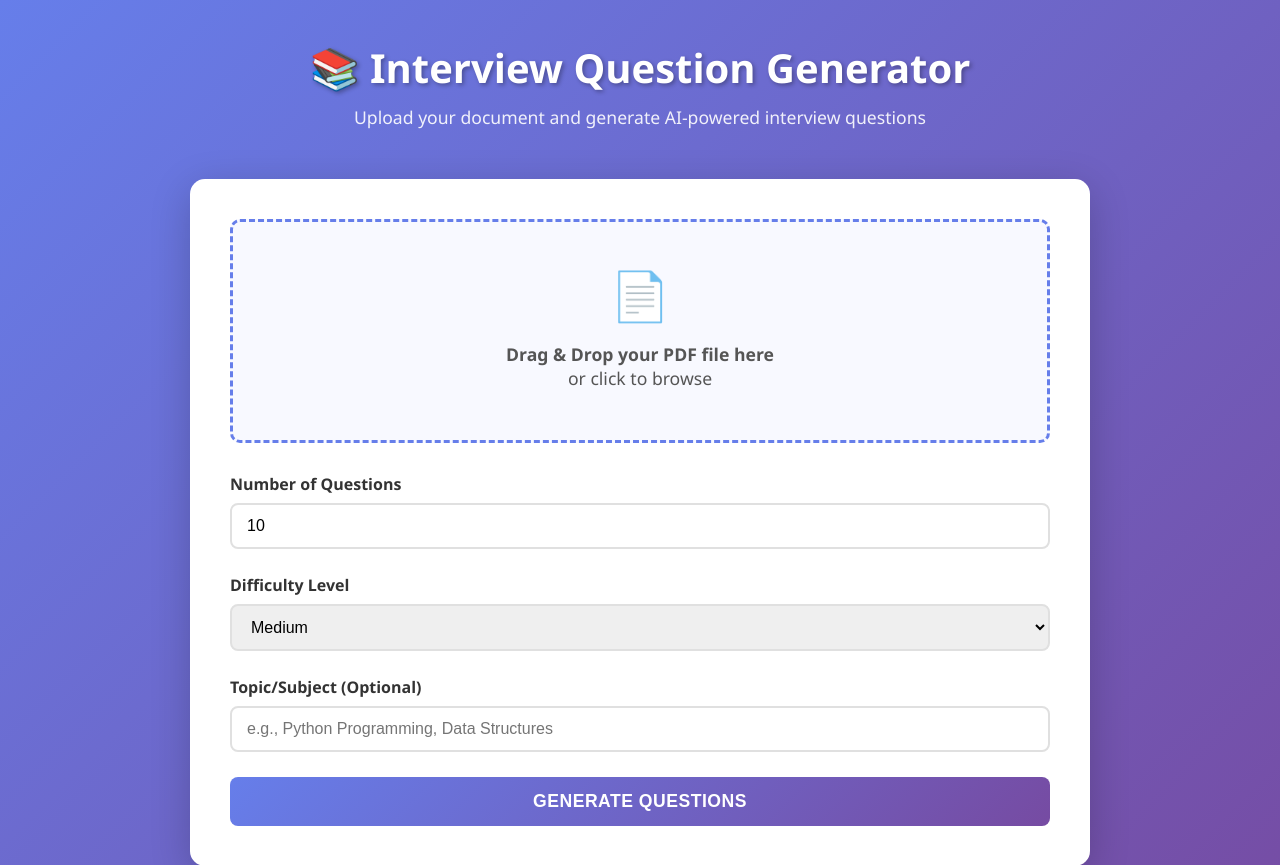
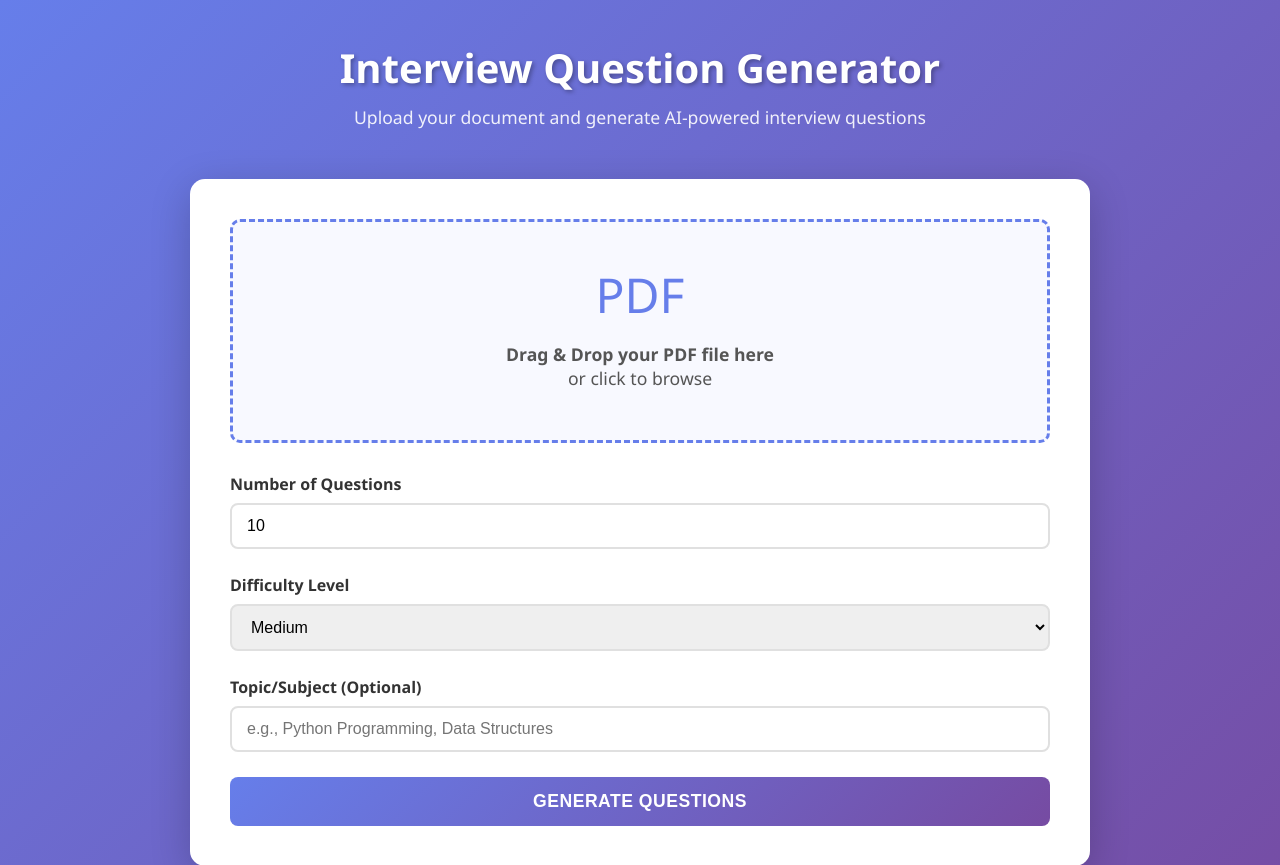
Before and after one commit to Karn2898/GenAI_Projects, a FastAPI app: page / in a window 1280 px wide. Shown: the top 865 px of the page. Run offline with FastAPI, Linux system fonts and the light colour scheme.

Commit message:
added important lines

```diff
--- a/Interview_question_generator/templates/index.html
+++ b/Interview_question_generator/templates/index.html
@@ -310,7 +310,7 @@
 <body>
     <div class="container">
         <header>
-            <h1>📚 Interview Question Generator</h1>
+            <h1>Interview Question Generator</h1>
             <p>Upload your document and generate AI-powered interview questions</p>
         </header>
 
@@ -318,7 +318,7 @@
             <form id="uploadForm" enctype="multipart/form-data">
                 <div class="upload-section">
                     <div class="upload-area" id="uploadArea">
-                        <div class="upload-icon">📄</div>
+                        <div class="upload-icon">PDF</div>
                         <div class="upload-text">
                             <strong>Drag & Drop your PDF file here</strong><br>
                             or click to browse
@@ -369,10 +369,10 @@
                     Generated Interview Questions
                 </div>
                 <div class="results-body" id="resultsBody">
-                    <!-- Questions will be dynamically inserted here -->
+
                 </div>
                 <button class="download-btn" id="downloadBtn">
-                    📥 Download Questions as JSON
+                    Download Questions as JSON
                 </button>
             </div>
         </div>
@@ -454,10 +454,8 @@
             }
 
             const formData = new FormData();
-            formData.append('file', fileInput.files[0]);
-            formData.append('num_questions', document.getElementById('numQuestions').value);
-            formData.append('difficulty', document.getElementById('difficulty').value);
-            formData.append('topic', document.getElementById('topic').value);
+            formData.append('pdf_file', fileInput.files[0]);
+            formData.append('filename', fileInput.files[0].name);
 
             // Show loading, hide results and errors
             loading.classList.add('show');
@@ -466,8 +464,7 @@
             generateBtn.disabled = true;
 
             try {
-                // Replace '/generate' with your actual API endpoint
-                const response = await fetch('/generate', {
+                const response = await fetch('/upload', {
                     method: 'POST',
                     body: formData
                 });
@@ -477,10 +474,14 @@
                 }
 
                 const data = await response.json();
-                generatedQuestions = data.questions || data;
+                generatedQuestions = [
+                    {
+                        question: `File uploaded successfully: ${data.pdf_filename || fileInput.files[0].name}`
+                    }
+                ];
                 displayResults(generatedQuestions);
             } catch (error) {
-                showError('Error generating questions: ' + error.message);
+                showError('Error uploading file: ' + error.message);
             } finally {
                 loading.classList.remove('show');
                 generateBtn.disabled = false;
```
